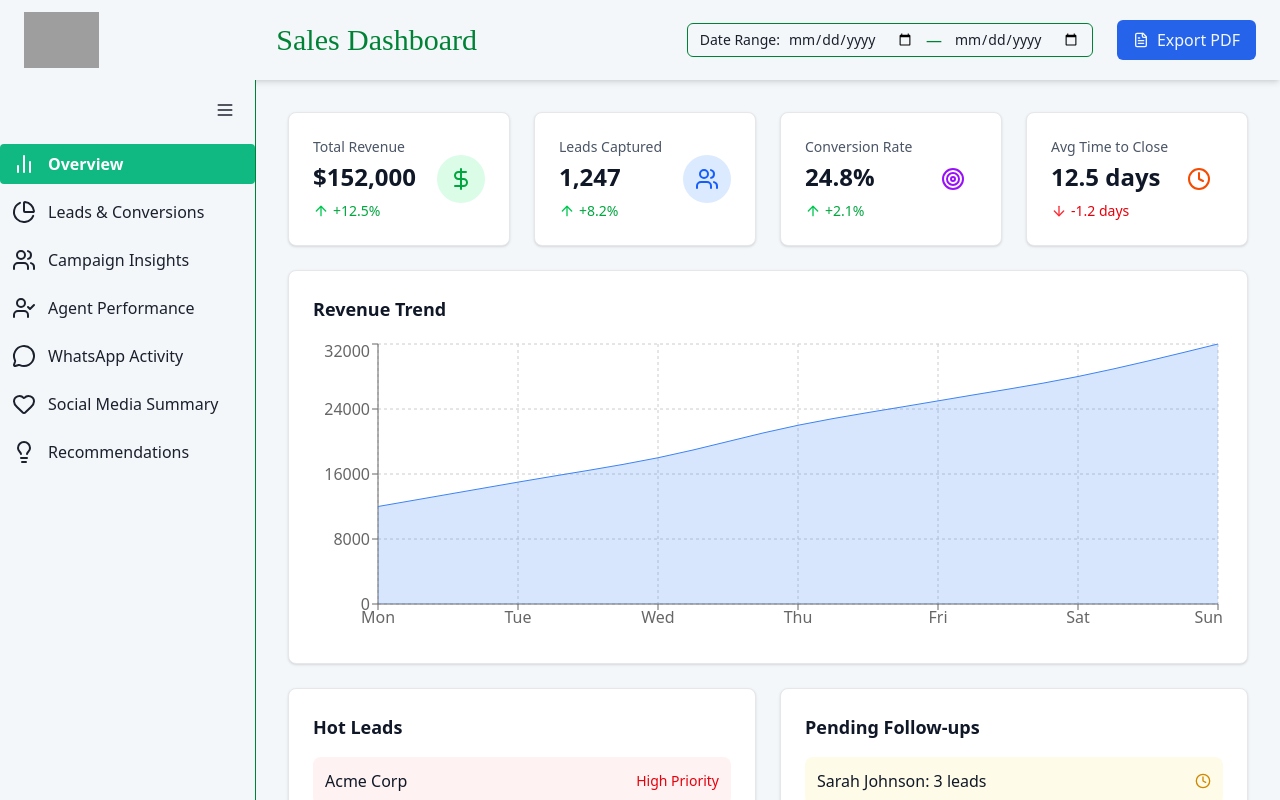
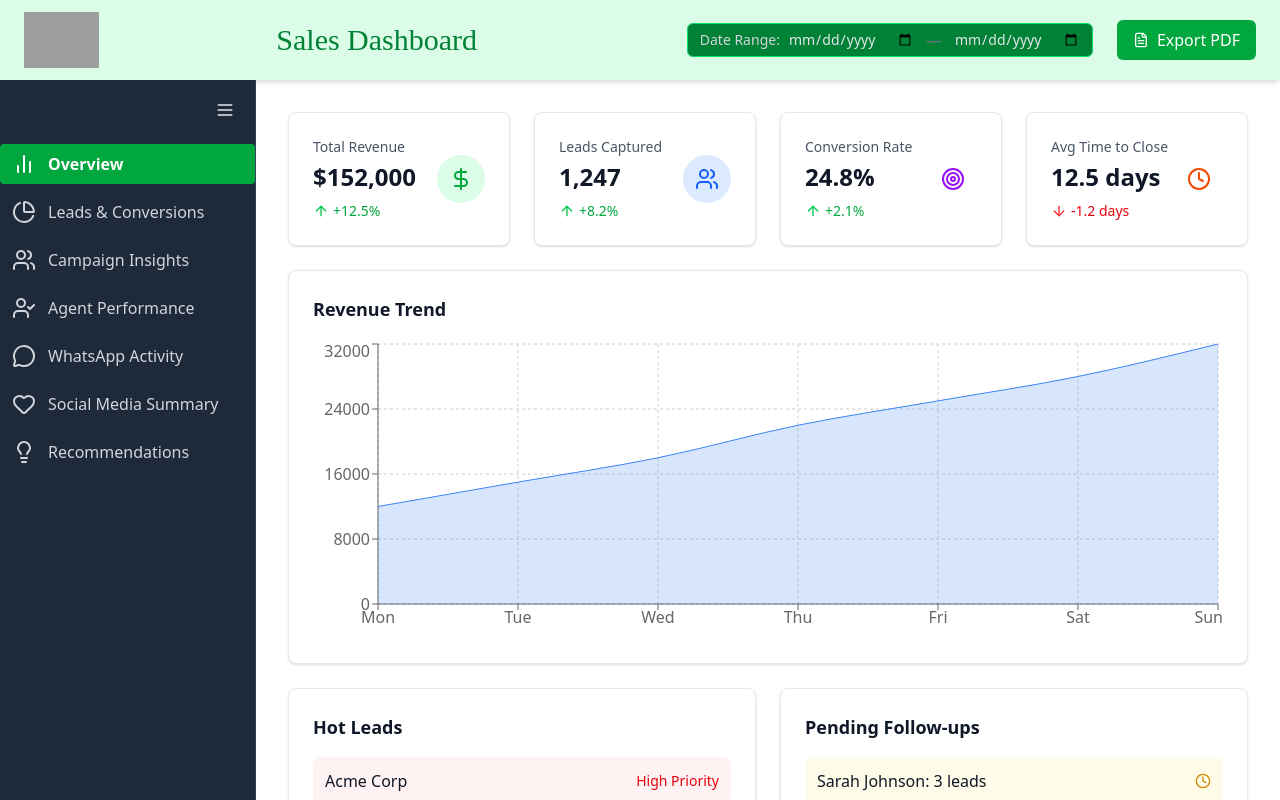
Before and after one commit to simon-tiphy/optivensalestracking-system-, a React (Vite) app: page / in a window 1280 px wide. Shown: the top 800 px of the page. Built offline with nearby package versions, Linux system fonts and the light colour scheme; grey boxes are pictures that could not be loaded.

Commit message:
update on the navbar and sidebar color

```diff
--- a/src/components/Navbar.jsx
+++ b/src/components/Navbar.jsx
@@ -3,7 +3,7 @@ import { FileText } from 'lucide-react'; // PDF icon
 function Navbar() {
   return (
     <nav
-      className="flex items-center justify-between px-6 py-3 bg-[var(--color-background)] shadow-md"
+      className="flex items-center justify-between px-6 py-3 bg-green-100 shadow-md"
     >
       {/* Logo */}
       <div className="flex items-center gap-4">
@@ -17,11 +17,11 @@ function Navbar() {
       {/* Centered Title */}
       <div className="flex-1 flex justify-center">
         <span
-          className="text-3xl font-medium"
+          className="text-3xl font-medium text-gray-100"
           style={{
             color: '#008236',
             fontFamily: 'Playfair Display, serif',
-            marginRight: '2rem',      // shifts it slightly left of centre
+            marginRight: '2rem', // shifts it slightly left of centre
           }}
         >
           Sales Dashboard
@@ -30,25 +30,25 @@ function Navbar() {
 
       {/* Date Range Picker + Export */}
       <div className="flex items-center gap-6">
-        <div className="flex items-center gap-2 bg-[var(--color-background)] border border-[var(--color-accent)] rounded-md px-3 py-1">
-          <label className="text-sm font-medium text-[var(--color-text)] whitespace-nowrap">
+        <div className="flex items-center gap-2 bg-green-700 border border-green-400 rounded-md px-3 py-1">
+          <label className="text-sm font-medium text-gray-300 whitespace-nowrap">
             Date Range:
           </label>
           <input
             type="date"
-            className="text-sm text-[var(--color-text)] outline-none"
+            className="text-sm text-gray-200 bg-transparent outline-none"
           />
-          <span className="mx-1 text-[var(--color-accent)]">—</span>
+          <span className="mx-1 text-gray-500">—</span>
           <input
             type="date"
-            className="text-sm text-[var(--color-text)] outline-none"
+            className="text-sm text-gray-200 bg-transparent outline-none"
           />
         </div>
 
         <button
-          className="flex items-center gap-2 px-4 py-2 bg-[var(--color-primary)] text-[var(--color-background)] rounded-md font-medium hover:bg-opacity-90 transition"
+          className="flex items-center gap-2 px-4 py-2 bg-green-600 text-white rounded-md font-medium hover:bg-green-500 transition"
         >
-          <FileText size={16} />
+          <FileText size={16} className="text-white" />
           Export PDF
         </button>
       </div>
--- a/src/components/Sidebar.jsx
+++ b/src/components/Sidebar.jsx
@@ -26,11 +26,11 @@ function Sidebar({ navTabs, activeTab, setActiveTab }) {
   return (
     <aside
       className={`
-        sticky top-0            /* keep it at the top */
-        h-screen               /* full viewport height */
+        sticky top-0
+        h-screen
         flex flex-col
-        bg-[var(--color-background)]
-        border-r border-[var(--color-accent)]
+        bg-gray-800
+        border-r border-gray-700
         transition-all duration-300
         ${collapsed ? "w-16" : "w-64"}
       `}
@@ -42,12 +42,12 @@ function Sidebar({ navTabs, activeTab, setActiveTab }) {
         onClick={() => setCollapsed(!collapsed)}
         className={`
           absolute top-4 right-4 p-1 rounded
-          hover:bg-[var(--color-accent)]
+          hover:bg-gray-700
           ${collapsed ? "" : "rotate-180"}
           transition-transform duration-200
         `}
       >
-        <Menu size={20} />
+        <Menu size={20} className="text-gray-200" />
       </button>
 
       {/* Tabs */}
@@ -65,9 +65,9 @@ function Sidebar({ navTabs, activeTab, setActiveTab }) {
                   flex items-center space-x-3
                   w-full px-3 py-2 rounded
                   ${isActive
-                    ? "bg-[var(--color-secondary)] text-white font-bold"
-                    : "text-[var(--color-text)]"}
-                  hover:bg-[var(--color-secondary)] hover:text-white
+                    ? "bg-green-600 text-white font-bold"
+                    : "text-gray-300"}
+                  hover:bg-green-500 hover:text-white
                   transition
                 `}
               >
```
